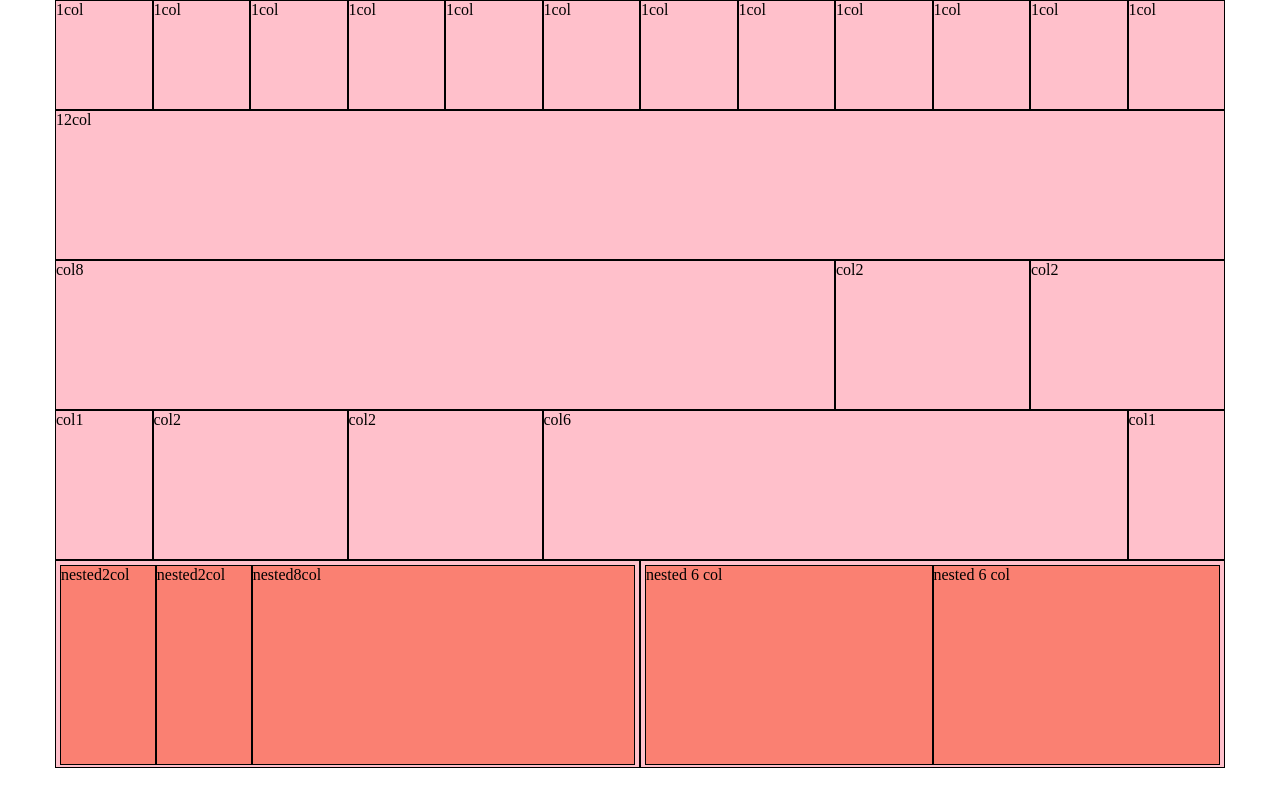
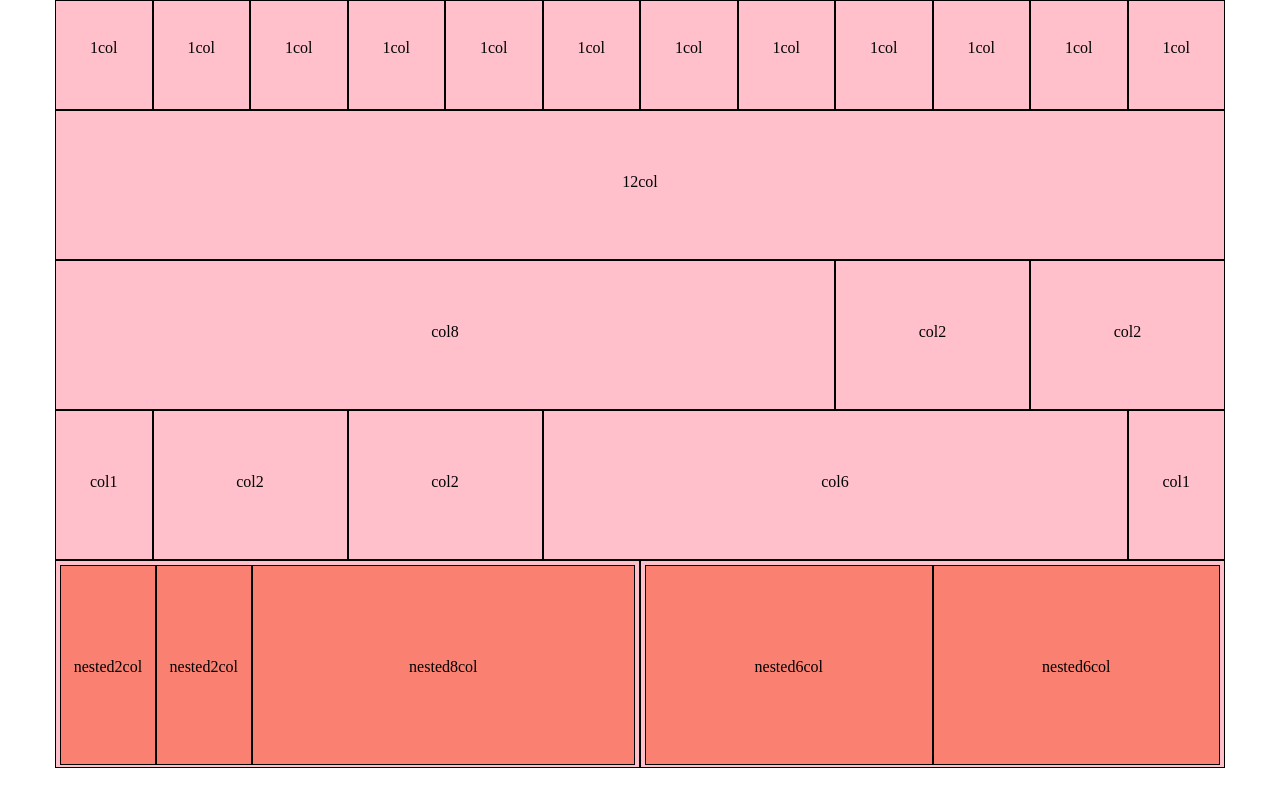
Before and after one commit to emanuele5180/html-css-12bool, a plain HTML site: page index.html in a window 1280 px wide. Drawn offline with Linux system fonts and the light colour scheme.

Commit message:
position

```diff
--- a/css/master.css
+++ b/css/master.css
@@ -10,6 +10,19 @@
 }
 
 /* riga 1 12 colonne*/
+.col-1 {
+  position: relative;
+
+}
+
+span{
+  position: absolute;
+  left: 50%;
+  bottom: 40%;
+  transform: translate(-50%,-50%);
+}
+
+
 
 .riga1 .col-1 {
   height:110px;
@@ -17,6 +30,12 @@
 }
 
 /* riga2 1colonna */
+
+.col-12, .col-8, .col-2, .col-6{
+  position: relative;
+
+
+}
 
 
 .riga2 .col-12 {
--- a/index.html
+++ b/index.html
@@ -19,29 +19,30 @@
         <!-- riga1 -->
 
         <div class="riga1">
-          <div class="col-1">1col
+          <div class="col-1">
+            <span>1col</span>
           </div>
-          <div class="col-1">1col
+          <div class="col-1"><span>1col</span>
           </div>
-          <div class="col-1">1col
+          <div class="col-1"><span>1col</span>
           </div>
-          <div class="col-1">1col
+          <div class="col-1"><span>1col</span>
           </div>
-          <div class="col-1">1col
+          <div class="col-1"><span>1col</span>
           </div>
-          <div class="col-1">1col
+          <div class="col-1"><span>1col</span>
           </div>
-          <div class="col-1">1col
+          <div class="col-1"><span>1col</span>
           </div>
-          <div class="col-1">1col
+          <div class="col-1"><span>1col</span>
           </div>
-          <div class="col-1">1col
+          <div class="col-1"><span>1col</span>
           </div>
-          <div class="col-1">1col
+          <div class="col-1"><span>1col</span>
           </div>
-          <div class="col-1">1col
+          <div class="col-1"><span>1col</span>
           </div>
-          <div class="col-1">1col
+          <div class="col-1"><span>1col</span>
           </div>
         </div>
 
@@ -49,7 +50,7 @@
         <!-- riga2 -->
 
         <div class="riga2">
-          <div class="col-12">12col
+          <div class="col-12"><span>12col</span>
           </div>
         </div>
 
@@ -57,26 +58,26 @@
         <!-- riga3 -->
 
         <div class="riga3">
-          <div class="col-8">col8
+          <div class="col-8"><span>col8</span>
           </div>
-          <div class="col-2">col2
+          <div class="col-2"><span>col2</span>
           </div>
-          <div class="col-2">col2
+          <div class="col-2"><span>col2</span>
           </div>
         </div>
 
         <!-- riga4 -->
 
         <div class="riga4">
-          <div class="col-1">col1
+          <div class="col-1"><span>col1</span>
           </div>
-          <div class="col-2">col2
+          <div class="col-2"><span>col2</span>
           </div>
-          <div class="col-2">col2
+          <div class="col-2"><span>col2</span>
           </div>
-          <div class="col-6">col6
+          <div class="col-6"><span>col6</span>
           </div>
-          <div class="col-1">col1
+          <div class="col-1"><span>col1</span>
           </div>
         </div>
 
@@ -88,11 +89,11 @@
 
           <div class="col-6">
             <div class="container riga5sx">
-              <div class="col-2">nested2col
+              <div class="col-2"><span>nested2col</span>
               </div>
-              <div class="col-2">nested2col
+              <div class="col-2"><span>nested2col</span>
               </div>
-              <div class="col-8">nested8col
+              <div class="col-8"><span>nested8col</span>
               </div>
 
             </div>
@@ -102,10 +103,10 @@
 
           <div class="col-6">
             <div class="container riga5dx">
-              <div class="col-6">nested 6 col
+              <div class="col-6"><span>nested6col</span>
 
               </div>
-              <div class="col-6">nested 6 col
+              <div class="col-6"><span>nested6col</span>
 
               </div>
 
```
